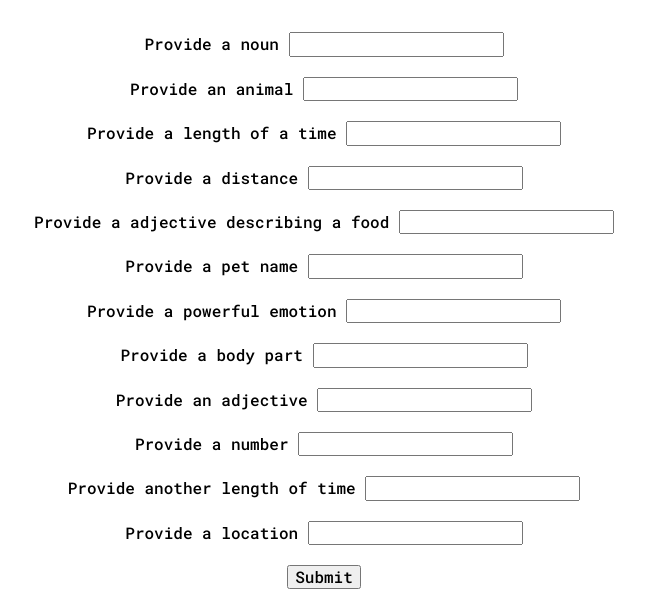
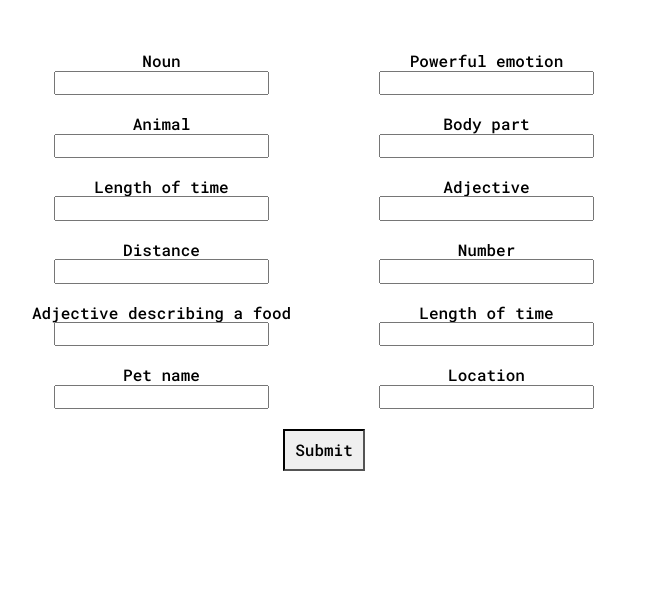
Before and after one commit to jlgerhardt/DES157A-WI24, a plain HTML site: page studio1/index.html in a window 1280 px wide. Shown: the part 223-832 px from the top of the page, without its empty margins (316-961 px from the left). After the commit the page ends 800 px from the top, so only its background shows below. Drawn offline with nearby package versions, Linux system fonts and the light colour scheme.

Commit message:
some styling

```diff
--- a/studio1/index.html
+++ b/studio1/index.html
@@ -22,54 +22,64 @@
     <main>
         <form id="myForm">
 
+            <div id="labels">
+
+                <section>
                     <div>
-                <label for="noun1">Provide a noun</label>
+                        <label for="noun1">Noun</label>
                         <input type="text" id="noun1">
                     </div>
                     <div>
-                <label for="animal">Provide an animal</label>
+                        <label for="animal">Animal</label>
                         <input type="text" id="animal">
                     </div>
                     <div>
-                <label for="lengthOfTime1">Provide a length of a time</label>
+                        <label for="lengthOfTime1">Length of time</label>
                         <input type="text" id="lengthOfTime1">
                     </div>
                     <div>
-                <label for="distance">Provide a distance</label>
+                        <label for="distance">Distance</label>
                         <input type="text" id="distance">
                     </div>
                     <div>
-                <label for="adjFood">Provide a adjective describing a food</label>
+                        <label for="adjFood">Adjective describing a food</label>
                         <input type="text" id="adjFood">
                     </div>
                     <div>
-                <label for="petName">Provide a pet name</label>
+                        <label for="petName">Pet name</label>
                         <input type="text" id="petName">
                     </div>
+                </section>
+
+                <section>
                     <div>
-                <label for="powerEmotion">Provide a powerful emotion</label>
+                        <label for="powerEmotion">Powerful emotion</label>
                         <input type="text" id="powerEmotion">
                     </div>
                     <div>
-                <label for="bodyPart">Provide a body part</label>
+                        <label for="bodyPart">Body part</label>
                         <input type="text" id="bodyPart">
                     </div>
                     <div>
-                <label for="adj">Provide an adjective</label>
+                        <label for="adj">Adjective</label>
                         <input type="text" id="adj">
                     </div>
                     <div>
-                <label for="number">Provide a number</label>
+                        <label for="number">Number</label>
                         <input type="text" id="number">
                     </div>
                     <div>
-                <label for="lengthOfTime2">Provide another length of time</label>
+                        <label for="lengthOfTime2">Length of time</label>
                         <input type="text" id="lengthOfTime2">
                     </div>
                     <div>
-                <label for="location">Provide a location</label>
+                        <label for="location">Location</label>
                         <input type="text" id="location">
                     </div>
+                </section>
+            </div>
+
+
             <div>
                 <input class="open" type="submit" id="Send">
             </div>
@@ -80,11 +90,11 @@
 
         <section id="overlay" class="hidden">
             <article>
-                <h2>Overlay content here</h2>
+                <h1>CHOCOLATE WARS</h1>
 
                 <div id="madlib"></div>
 
-                <button class="close">close</button>
+                <button class="close">Exit</button>
             </article>
         </section>
 
--- a/studio1/styles.css
+++ b/studio1/styles.css
@@ -28,6 +28,7 @@ h1 {
   font-family: 'perfect_dark_brkregular';
   font-size: 30pt;
   font-weight: bold;
+  padding-bottom: -10px;
 }
 
 h2 {
@@ -59,12 +60,44 @@ h2 {
 #overlay article {
   box-sizing: border-box;
   background-color:#fff;
+  border-radius: 5px;
   padding: 20px;
-  width: 50vw;
-  height: 80vh;
+  width: 40vw;
+  height: 65vh;
   position: absolute;
   top: 50%;
   left: 50%;
   transform: translate(-50%, -50%);
-  overflow-y: scroll;
+
 }
+
+#labels {
+  display: flex;
+  gap: 50px;
+}
+
+section {
+  flex: 1;
+}
+
+label {
+  display: block;
+}
+
+#madlib {
+  line-height: 1.2em;
+  padding: 20px;
+  text-align: left;
+}
+
+#Send, .close {
+  color: black;
+  transition: .3s;
+  padding: 10px;
+  border-style: inset;
+}
+
+#Send:hover, .close:hover {
+  background-color: red;
+  cursor: pointer;
+}
```
Lines whose indentation alone changed are shown as unchanged.
